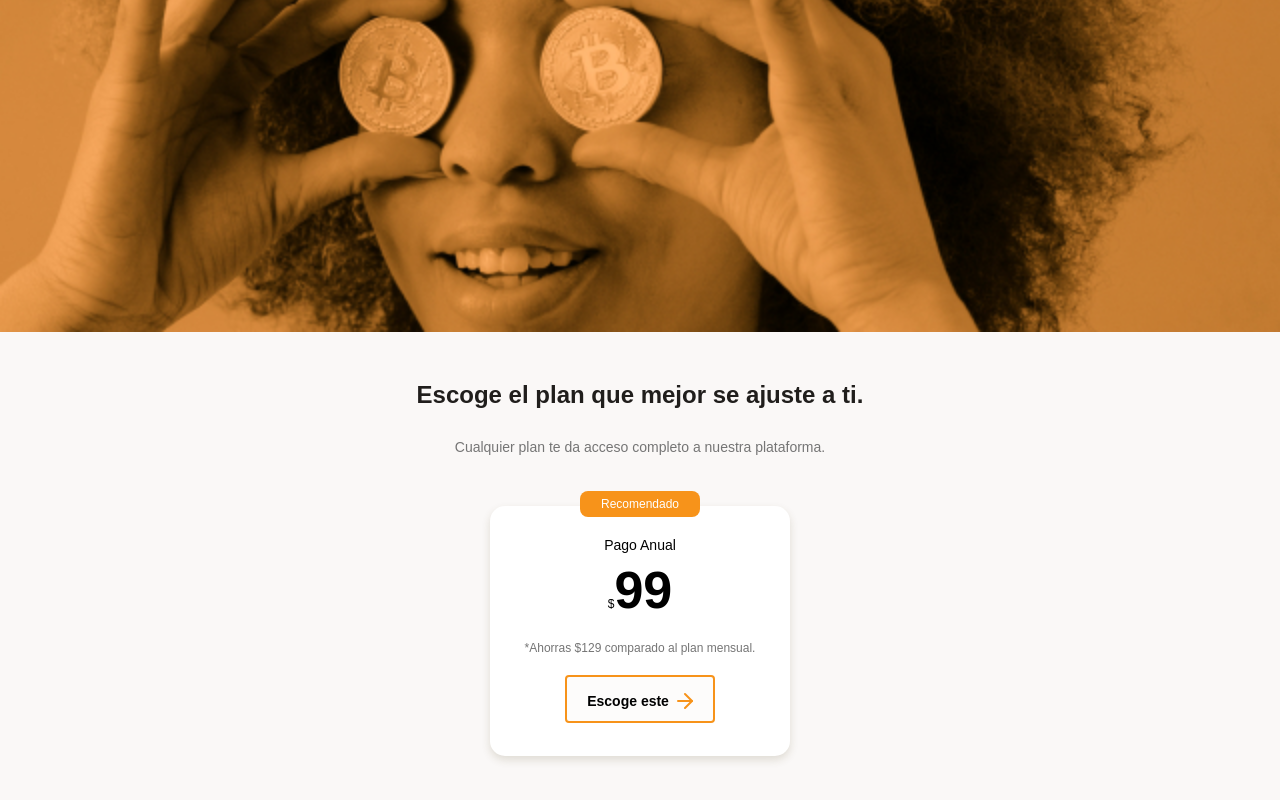
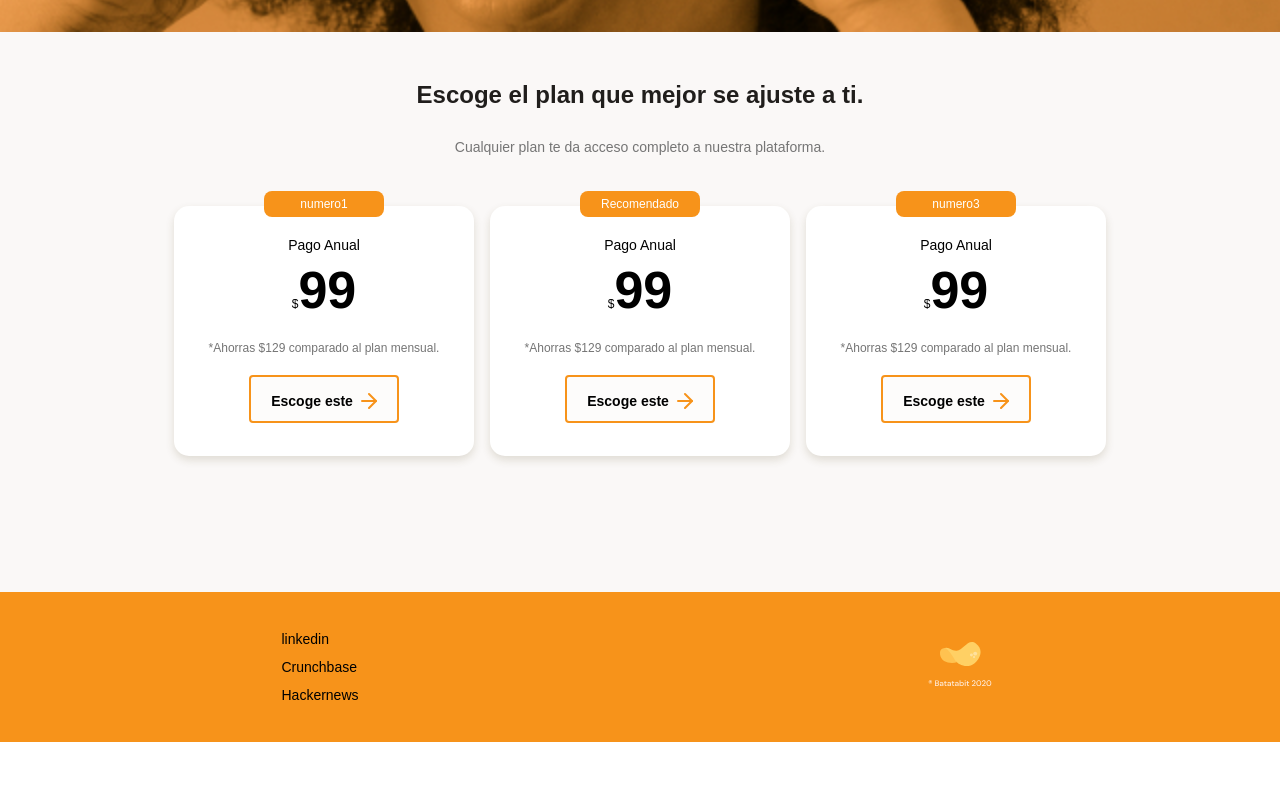
Before and after one commit to Sanbravo18/Responsive-Design-mobile-first, a plain HTML site: page index.html in a window 1280 px wide. Shown: the part 2140-2940 px from the top of the page. After the commit the page ends 2882 px from the top, so only its background shows below. Drawn offline with Linux system fonts and the light colour scheme.

Commit message:
Se agrega los media querys y se arreglan problemas de carrucel

```diff
--- /dev/null
+++ b/css/table.css
@@ -0,0 +1,10 @@
+.product-cards--container{
+    display:  flex;
+    flex-wrap: wrap;
+    width: 930px;
+    margin: 0 auto;
+}
+
+.plans-container--slider {
+    justify-content: center;
+}
--- a/index.html
+++ b/index.html
@@ -6,6 +6,7 @@
     <meta name="viewport" content="width=device-width, initial-scale=1.0" />
     <title>Batatabit</title>
     <link rel="stylesheet" href="styles.css" />
+    <link rel="stylesheet" href="./css/table.css" media="(min-width: 930px)">
     <link
     href=“https://fonts.googleapis.com/css2?family=DM+Sans:wght@400;500;700&family=Inter:wght@300;500&display=swap”
     rel=“stylesheet”>
@@ -82,8 +83,8 @@
               determinan el comportamiento
             </p>
           </article>
-        </section>
-        <section class="product-cards--container">
+
+
           <article class="product-detail--card">
             <span class="icon-card eye"></span>
             <p class="product--card-title">No hay tasas escondidas</p>
@@ -92,8 +93,8 @@
               el costo real de lo que estás adquiriendo.
             </p>
           </article>
-        </section>
-        <section class="product-cards--container">
+
+
           <article class="product-detail--card">
             <span class="icon-card dollar"></span>
             <p class="product--card-title">Compara monedas</p>
@@ -102,8 +103,8 @@
               en el mercado actual.
             </p>
           </article>
-        </section>
-        <section class="product-cards--container">
+
+
           <article class="product-detail--card">
             <span class="icon-card check-circle"></span>
             <p class="product--card-title">Información confiable</p>
@@ -120,10 +121,35 @@
       <section id="planes" class="main-plans--containers">
         <div class="plans--title">
           <h2>Escoge el plan que mejor se ajuste a ti.</h2>
-          <p class="clasep">Cualquier plan te da acceso completo a nuestra plataforma.</p>
-          <section class="plans-container--sider">
+          <p class="clasep">
+            Cualquier plan te da acceso completo a nuestra plataforma.
+          </p>
+          <section class="plans-container--slider">
+            <article class="plans-container--card">
+              <p class="recommended">numero1</p>
+              <div class="plan-info-container">
+                <h3 class="plan-card-title">Pago Anual</h3>
+                <p class="plan-card-price"><span>$</span>99</p>
+                <p class="plan-card-saving">
+                  *Ahorras $129 comparado al plan mensual.
+                </p>
+                <button class="plan-card-ca">Escoge este <span></span></button>
+              </div>
+            </article>
+
             <article class="plans-container--card">
               <p class="recommended">Recomendado</p>
+              <div class="plan-info-container">
+                <h3 class="plan-card-title">Pago Anual</h3>
+                <p class="plan-card-price"><span>$</span>99</p>
+                <p class="plan-card-saving">
+                  *Ahorras $129 comparado al plan mensual.
+                </p>
+                <button class="plan-card-ca">Escoge este <span></span></button>
+              </div>
+            </article>
+            <article class="plans-container--card">
+              <p class="recommended">numero3</p>
               <div class="plan-info-container">
                 <h3 class="plan-card-title">Pago Anual</h3>
                 <p class="plan-card-price"><span>$</span>99</p>
@@ -137,6 +163,17 @@
         </div>
       </section>
     </main>
-    <footer></footer>
+    <footer>
+        <section class="left">
+            <ul>
+                <li><a href=""></a>linkedin</li>
+                <li><a href=""></a>Crunchbase</li>
+                <li><a href=""></a>Hackernews</li>
+            </ul>
+        </section>
+        <section class="right">
+            <img src="./assets/img/logo-footer.svg" alt="logo de Batatabit 2020">
+        </section>
+    </footer>
   </body>
 </html>
--- a/styles.css
+++ b/styles.css
@@ -391,13 +391,22 @@ main {
   color: #757575;
 }
 
+.plans-container--slider{
+    display: flex;
+    height: 316px;
+    overflow-x: scroll ;
+    overscroll-behavior-x: contain;
+    scroll-snap-type: x proximity;
+}
+
 .plans-container--card {
   position: relative;
+  scroll-snap-align: center;
   width: 60%;
-  min-width: 230px;
+  min-width: 190px;
   max-width: 300px;
   height: 250px;
-  margin: 50px auto 0;
+  margin: 50px 8px 0;
   padding: 0 15px;
   background-color: var(--just-white);
   border-radius: 15px;
@@ -463,3 +472,32 @@ main {
     background-image: url('./assets/icons/orange-right-arrow.svg');
     vertical-align: text-bottom;
 }
+
+footer {
+    display: flex;
+    width: 100%;
+    height: 150px;
+    background-color: var(--bitcoin-orange) ;
+}
+footer section {
+    display: flex;
+    width: 50%;
+    justify-content: center;
+    align-items: center;
+}
+
+footer .left ul {
+    font-size: 1.4rem;
+    font-weight: 500;
+    line-height: 1.8rem;
+    list-style: none;
+}
+
+.left li {
+    margin:  10px 0;
+}
+
+left a {
+    text-decoration: none;
+    color: var(--just-white);
+}
```
